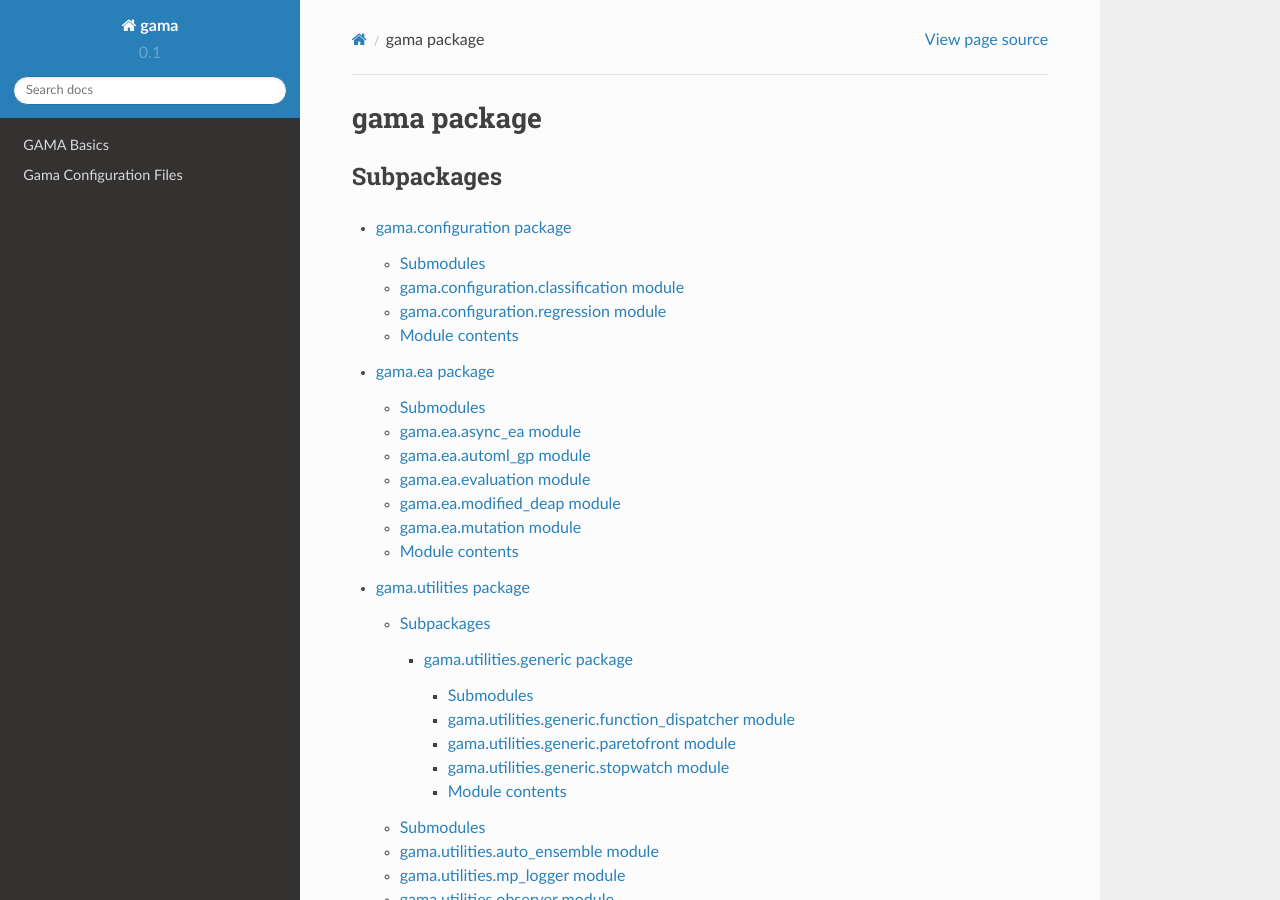
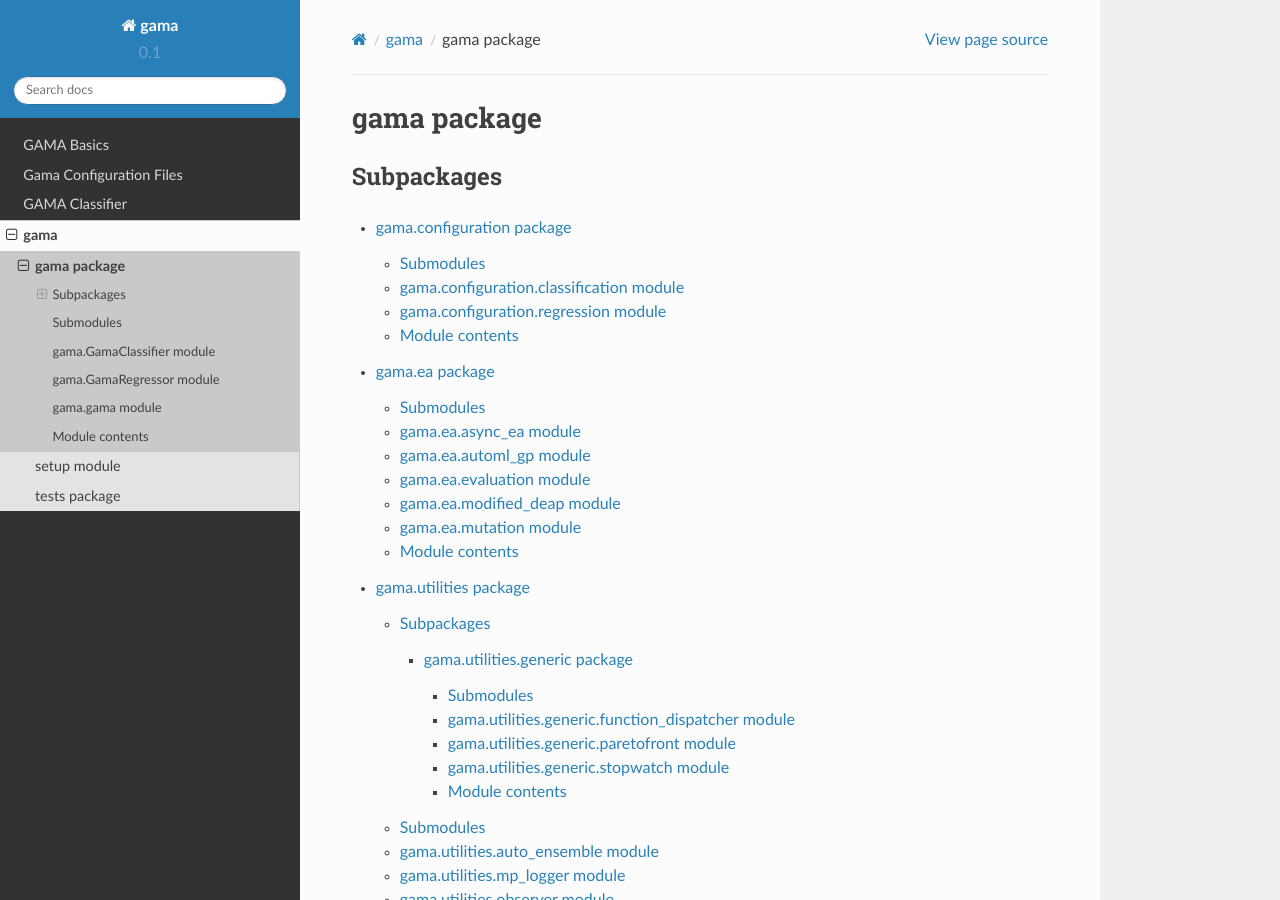
Before and after one commit to openml-labs/gama, a Sphinx documentation site: the page built from docs/source/generated/gama.rst, in a window 1280 px wide and 900 px high. Built offline with Sphinx 7.4.7 and the Read the Docs theme 2.0.0, drawn with Linux system fonts in a browser that asks for light colours; pages that are not in the unit, such as notebooks, are missing from menus.

Commit message:
Added example file for Gama.

```diff
--- /dev/null
+++ b/docs/source/api/gamaclassifier.rst
@@ -0,0 +1,4 @@
+GAMA Classifier
+===============
+
+.. autoclass:: gama.gama.Gama
--- a/docs/source/index.rst
+++ b/docs/source/index.rst
@@ -14,7 +14,8 @@
 
    basics
    configuration
-   generated\modules
+   api/gamaclassifier
+   generated/modules
 
    :caption: Contents:
 
```
